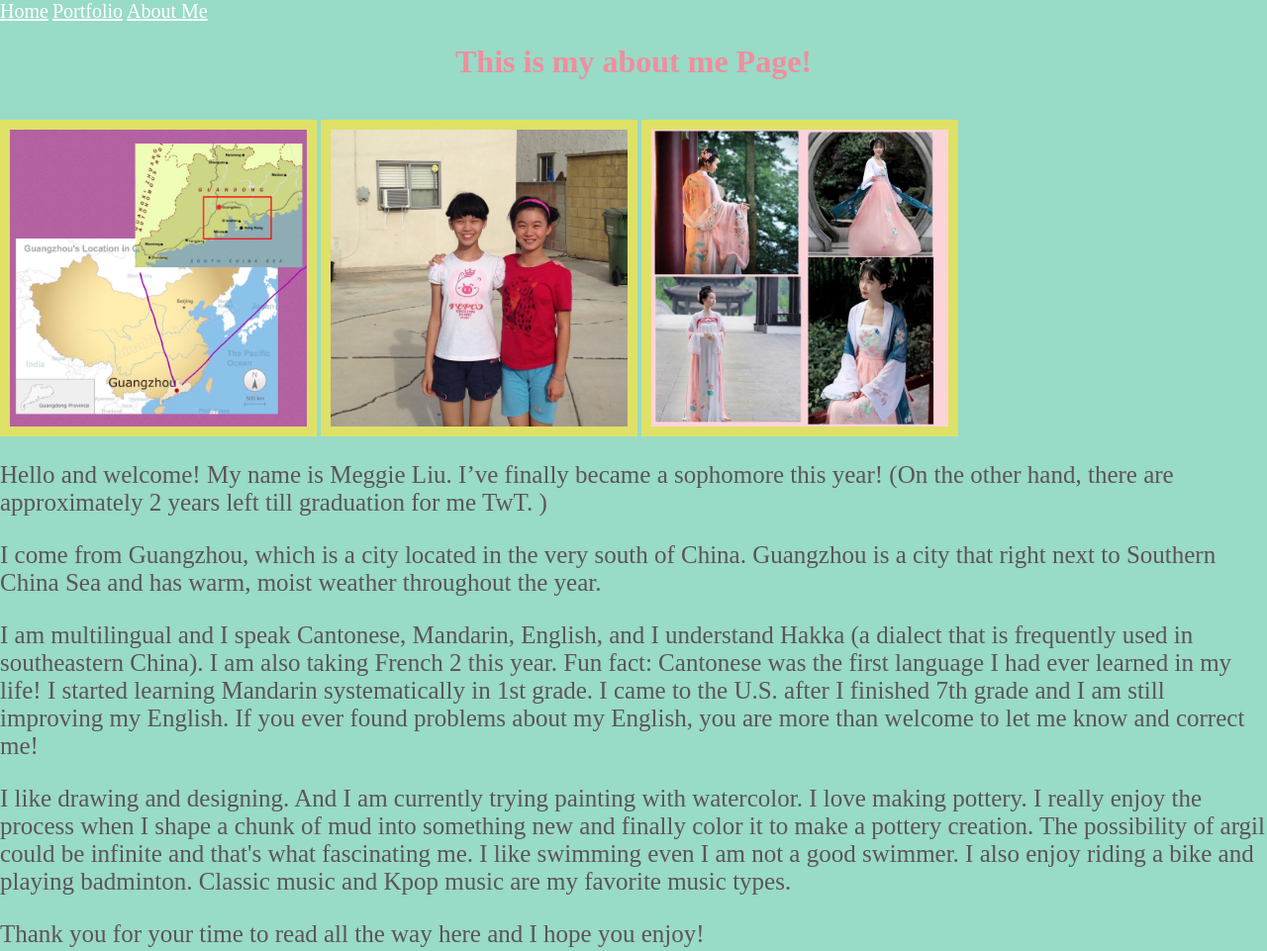
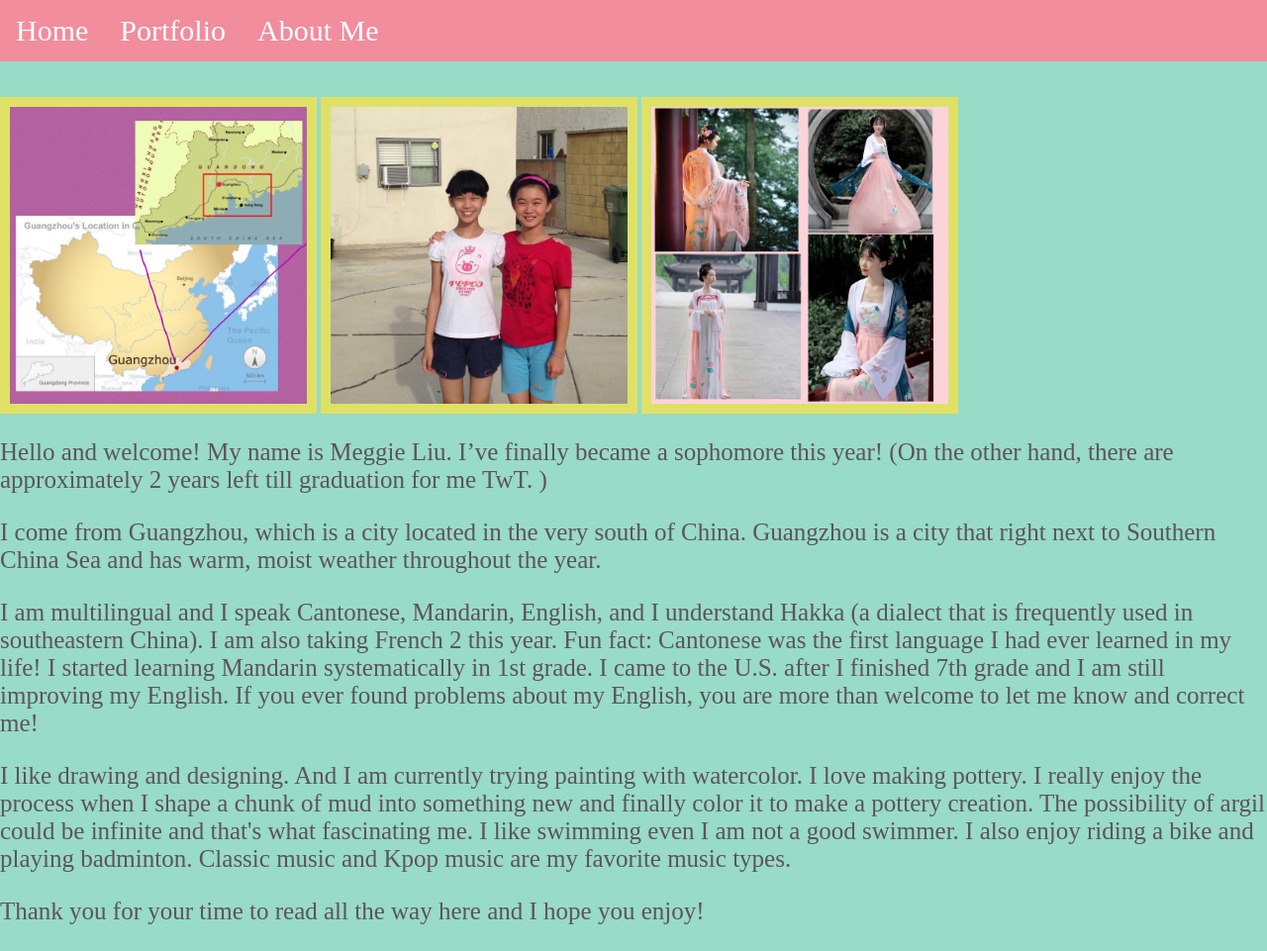
Before and after one commit to meggie0812/csp2017, a plain HTML site: page aboutme.html in a window 1280 px wide. Shown: the whole page at 99% size. Drawn offline with Linux system fonts and the light colour scheme.

Commit message:
Add files via upload

```diff
--- a/aboutme.html
+++ b/aboutme.html
@@ -5,12 +5,18 @@
 	    <title>Portfolio</title>
 	    <link rel="stylesheet" type="text/css" href="style.css">
 	  </head>
+
 	  <body>
+    <div class="navbar">
     <a href="index.html">Home</a>
     <a href="portfolio.html">Portfolio</a>
     <a href="aboutme.html">About Me</a>
+     </div>
+
     <h1>This is my about me Page!</h1>
-    <br>
+
+      <div class="main">
+     <br>
      <img src="images/guangzhou.jpg" height="350" align="center">
      <img src="images/me.jpg" height="350" align="center">
      <img src="images/hanfu.jpg" height="350" align="center">
@@ -44,7 +50,9 @@ playing badminton. Classic music and Kpop music are my favorite music types.
       <p>
 Thank you for your time to read all the way here and I hope you enjoy!
       </p>
+
 </artical>
     </a>
+     </div>
 	  </body>
 	</html>
```
